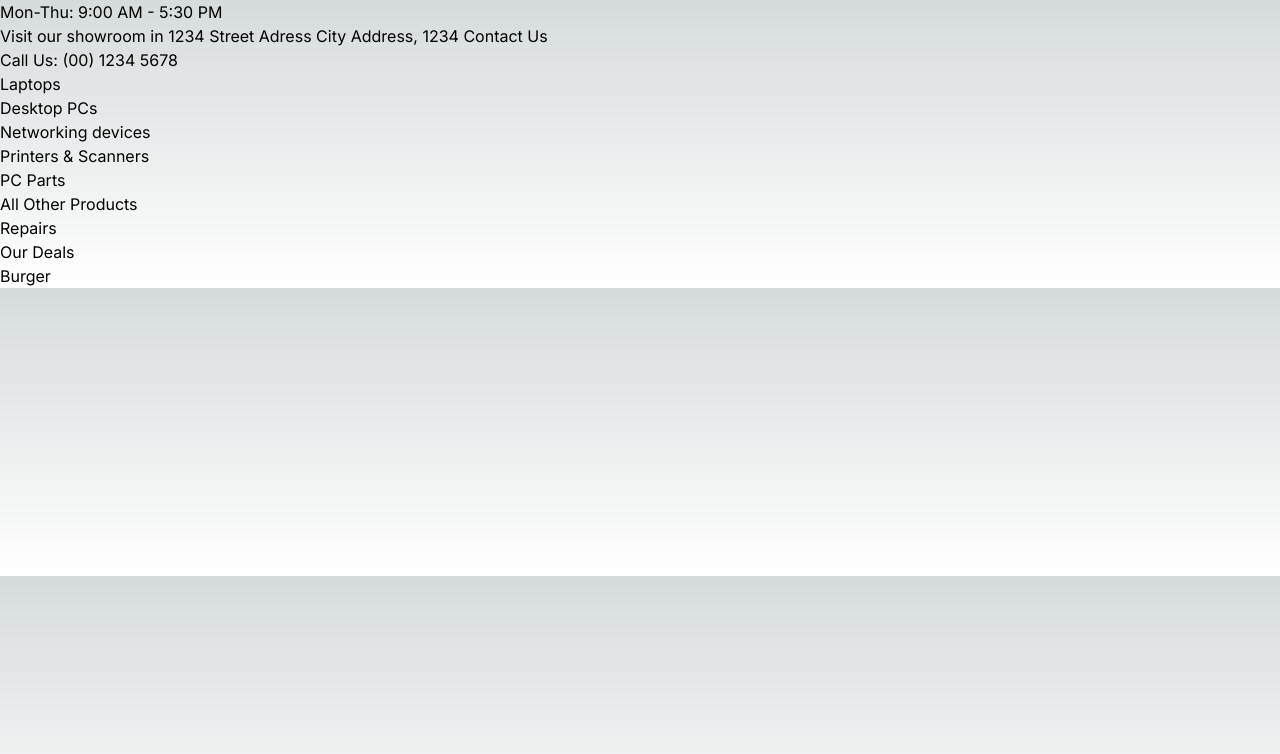
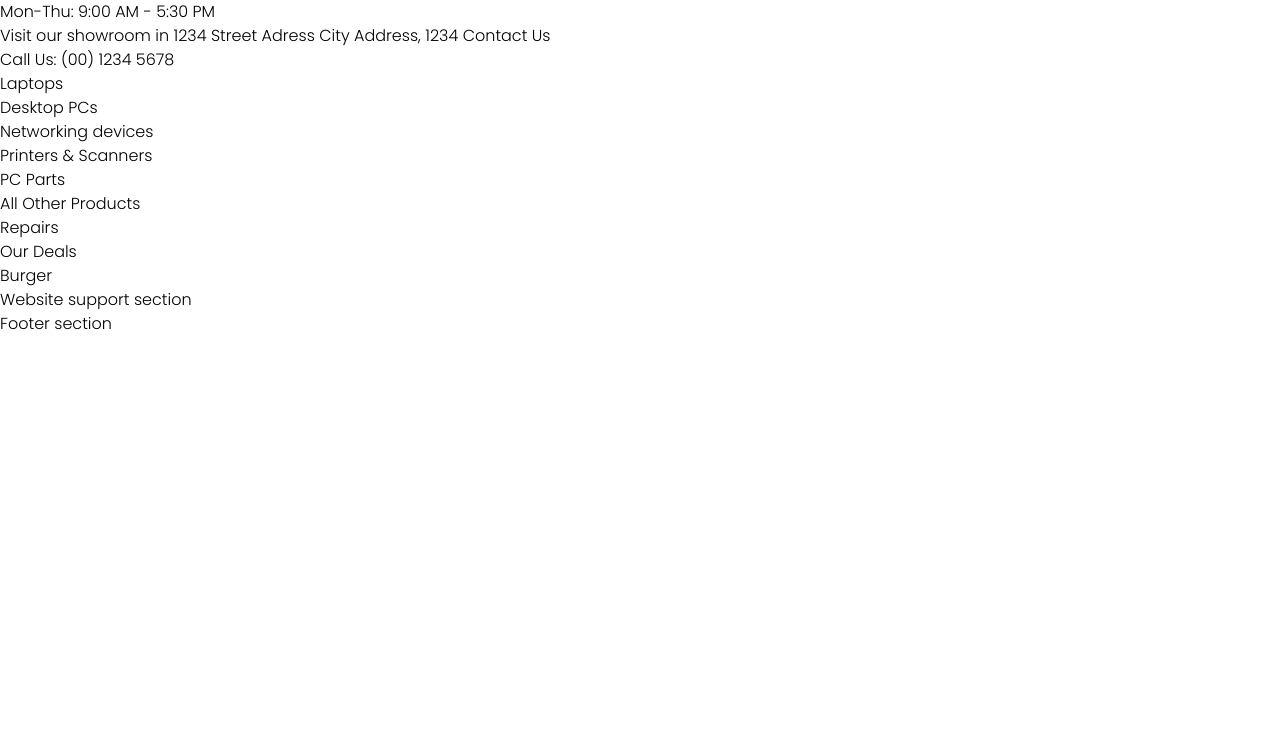
Before and after one commit to viktorfilyk4/ecommerce-tech-store, a Next.js app: page / in a window 1280 px wide. Shown: the top 754 px of the page. Built offline with nearby package versions, Linux system fonts and the light colour scheme.

Commit message:
New packages, Basic layout, Add fonts

```diff
--- a/src/app/fonts.ts
+++ /dev/null
@@ -1,4 +0,0 @@
-import { Poppins } from "next/font/google"
-
-export const poppins_300 = Poppins({ subsets: ["latin"], weight: "300" })
-export const poppins_600 = Poppins({ subsets: ["latin"], weight: "600" })
--- a/src/app/globals.css
+++ b/src/app/globals.css
@@ -2,26 +2,81 @@
 @tailwind components;
 @tailwind utilities;
 
-:root {
-  --foreground-rgb: 0, 0, 0;
-  --background-start-rgb: 214, 219, 220;
-  --background-end-rgb: 255, 255, 255;
-}
+@layer base {
+  :root {
+    --background: 0 0% 100%;
+    --foreground: 0 0% 0%;
 
-@media (prefers-color-scheme: dark) {
-  :root {
-    --foreground-rgb: 255, 255, 255;
-    --background-start-rgb: 0, 0, 0;
-    --background-end-rgb: 0, 0, 0;
+    --background-secondary: 228 100% 98%;
+
+    --primary: 220 100% 50%;
+    --primary-foreground: 0 0% 0%;
+
+    --card: 0 0% 100%;
+    --card-foreground: 222.2 84% 4.9%;
+
+    --popover: 0 0% 100%;
+    --popover-foreground: 222.2 84% 4.9%;
+
+    --secondary: 210 40% 96.1%;
+    --secondary-foreground: 222.2 47.4% 11.2%;
+
+    --muted: 210 40% 96.1%;
+    --muted-foreground: 215.4 16.3% 46.9%;
+
+    --accent: 210 40% 96.1%;
+    --accent-foreground: 222.2 47.4% 11.2%;
+
+    --destructive: 0 84.2% 60.2%;
+    --destructive-foreground: 210 40% 98%;
+
+    --primary-blue: 220 100% 50%;
+    --primary-blue-foreground: 0 0% 100%;
+
+    --border: 214.3 31.8% 91.4%;
+    --input: 223 8% 66%;
+    --ring: 222.2 84% 4.9%;
+
+    --radius: 0.375rem;
+    --radius-button: 3.125rem;
+  }
+
+  .dark {
+    --background: 222.2 84% 4.9%;
+    --foreground: 210 40% 98%;
+
+    --card: 222.2 84% 4.9%;
+    --card-foreground: 210 40% 98%;
+
+    --popover: 222.2 84% 4.9%;
+    --popover-foreground: 210 40% 98%;
+
+    --primary: 210 40% 98%;
+    --primary-foreground: 222.2 47.4% 11.2%;
+
+    --secondary: 217.2 32.6% 17.5%;
+    --secondary-foreground: 210 40% 98%;
+
+    --muted: 217.2 32.6% 17.5%;
+    --muted-foreground: 215 20.2% 65.1%;
+
+    --accent: 217.2 32.6% 17.5%;
+    --accent-foreground: 210 40% 98%;
+
+    --destructive: 0 62.8% 30.6%;
+    --destructive-foreground: 210 40% 98%;
+
+    --border: 217.2 32.6% 17.5%;
+    --input: 217.2 32.6% 17.5%;
+    --ring: 212.7 26.8% 83.9%;
   }
 }
 
-body {
-  color: rgb(var(--foreground-rgb));
-  background: linear-gradient(
-      to bottom,
-      transparent,
-      rgb(var(--background-end-rgb))
-    )
-    rgb(var(--background-start-rgb));
+@layer base {
+  * {
+    @apply border-border;
+  }
+  body {
+    @apply bg-background text-foreground;
+  }
 }
--- a/src/app/layout.tsx
+++ b/src/app/layout.tsx
@@ -1,22 +1,31 @@
-import type { Metadata } from 'next'
-import { Inter } from 'next/font/google'
-import './globals.css'
+import type { Metadata } from "next"
+import "./globals.css"
+import { cn } from "@/lib/utils"
+import { Poppins } from "next/font/google"
+import Header from "@/components/Header"
+import Footer from "@/components/Footer"
+import WebsiteSupport from "@/components/WebsiteSupport"
 
-const inter = Inter({ subsets: ['latin'] })
+export const poppins = Poppins({ subsets: ["latin"], weight: ["300", "600"] })
 
 export const metadata: Metadata = {
-  title: 'Create Next App',
-  description: 'Generated by create next app',
+  title: "Create Next App",
+  description: "Generated by create next app"
 }
 
 export default function RootLayout({
-  children,
+  children
 }: {
   children: React.ReactNode
 }) {
   return (
-    <html lang="en">
-      <body className={inter.className}>{children}</body>
+    <html lang='en'>
+      <body className={cn(poppins.className, "max-w-full")}>
+        <Header />
+        <main>{children}</main>
+        <WebsiteSupport />
+        <Footer />
+      </body>
     </html>
   )
 }
--- a/src/app/page.tsx
+++ b/src/app/page.tsx
@@ -1,65 +1,6 @@
-import Link from "next/link"
-
 export default function Home() {
   return (
     <>
-      <header>
-        {/* First part of header */}
-        <div>
-          {/* Logo */}
-          <div>
-            <Link href={`/`}></Link>
-          </div>
-          <div>
-            <span>Mon-Thu:  9:00 AM - 5:30 PM</span>
-            {/* Shop info after click on schedule above */}
-            <div>
-              <div></div>
-              <div></div>
-              <div></div>
-            </div>
-          </div>
-          <div>
-            <span>Visit our showroom in 1234 Street Adress City Address, 1234  Contact Us</span>
-          </div>
-          <div>
-            <span>Call Us: (00) 1234 5678</span>
-            <span></span>
-            <span></span>
-          </div>
-        </div>
-        {/* Second part of header */}
-        <div>
-          {/* Logo */}
-          <div>
-            <Link href={`/`}></Link>
-          </div>
-          <nav>
-            <ul>
-              <li><button>Laptops</button></li>
-              <li><button>Desktop PCs</button></li>
-              <li><button>Networking devices</button></li>
-              <li><button>Printers & Scanners</button></li>
-              <li><button>PC Parts</button></li>
-              <li><button>All Other Products</button></li>
-              <li><button>Repairs</button></li>
-              <li><button>Our Deals</button></li>
-            </ul>
-          </nav>
-          <div>
-            <span>Burger</span>
-            <div></div>
-          </div>
-          {/* Search */}
-          <div></div>
-          {/* Shopping cart */}
-          <div></div>
-          {/* Account */}
-          <div></div>
-        </div>
-      </header>
-
-      <main className=''>
       {/* Carousel */}
       <div></div>
 
@@ -84,16 +25,8 @@
       {/* PC manufacturers */}
       <div></div>
 
-        {/* Website recommendations and support */}
-        <section>
       {/* Customers recommendations */}
       <article></article>
-          {/* Website support */}
-          <div></div>
-        </section>
-      </main>
-
-      <footer></footer>
     </>
   )
 }
--- /dev/null
+++ b/src/components/Footer.tsx
@@ -0,0 +1,5 @@
+export default function Footer() {
+  return (
+    <footer>Footer section</footer>
+  )
+}
--- /dev/null
+++ b/src/components/Header.tsx
@@ -0,0 +1,80 @@
+import Link from "next/link"
+
+export default function Header() {
+  return (
+    <header>
+      {/* First part of header */}
+      <div>
+        {/* Logo */}
+        <div>
+          <Link href={`/`}></Link>
+        </div>
+        <div>
+          <span>Mon-Thu: 9:00 AM - 5:30 PM</span>
+          {/* Shop info after click on schedule above */}
+          <div>
+            <div></div>
+            <div></div>
+            <div></div>
+          </div>
+        </div>
+        <div>
+          <span>
+            Visit our showroom in 1234 Street Adress City Address, 1234 Contact
+            Us
+          </span>
+        </div>
+        <div>
+          <span>Call Us: (00) 1234 5678</span>
+          <span></span>
+          <span></span>
+        </div>
+      </div>
+      {/* Second part of header */}
+      <div>
+        {/* Logo */}
+        <div>
+          <Link href={`/`}></Link>
+        </div>
+        <nav>
+          <ul>
+            <li>
+              <button>Laptops</button>
+            </li>
+            <li>
+              <button>Desktop PCs</button>
+            </li>
+            <li>
+              <button>Networking devices</button>
+            </li>
+            <li>
+              <button>Printers & Scanners</button>
+            </li>
+            <li>
+              <button>PC Parts</button>
+            </li>
+            <li>
+              <button>All Other Products</button>
+            </li>
+            <li>
+              <button>Repairs</button>
+            </li>
+            <li>
+              <button>Our Deals</button>
+            </li>
+          </ul>
+        </nav>
+        <div>
+          <span>Burger</span>
+          <div></div>
+        </div>
+        {/* Search */}
+        <div></div>
+        {/* Shopping cart */}
+        <div></div>
+        {/* Account */}
+        <div></div>
+      </div>
+    </header>
+  )
+}
--- /dev/null
+++ b/src/components/WebsiteSupport.tsx
@@ -0,0 +1,10 @@
+import React from "react"
+
+export default function WebsiteSupport() {
+  return (
+    <section>
+      {/* Website support */}
+      <div>Website support section</div>
+    </section>
+  )
+}
--- /dev/null
+++ b/src/lib/utils.ts
@@ -0,0 +1,6 @@
+import { type ClassValue, clsx } from "clsx"
+import { twMerge } from "tailwind-merge"
+
+export function cn(...inputs: ClassValue[]) {
+  return twMerge(clsx(inputs))
+}
--- a/tailwind.config.ts
+++ b/tailwind.config.ts
@@ -1,20 +1,86 @@
-import type { Config } from 'tailwindcss'
+import type { Config } from "tailwindcss"
 
-const config: Config = {
+const config = {
+  darkMode: ["class"],
   content: [
-    './src/pages/**/*.{js,ts,jsx,tsx,mdx}',
-    './src/components/**/*.{js,ts,jsx,tsx,mdx}',
-    './src/app/**/*.{js,ts,jsx,tsx,mdx}',
-  ],
+    './pages/**/*.{ts,tsx}',
+    './components/**/*.{ts,tsx}',
+    './app/**/*.{ts,tsx}',
+    './src/**/*.{ts,tsx}',
+	],
+  prefix: "",
   theme: {
+    container: {
+      center: true,
+      padding: "2rem",
+      screens: {
+        "2xl": "1400px",
+      },
+    },
     extend: {
-      backgroundImage: {
-        'gradient-radial': 'radial-gradient(var(--tw-gradient-stops))',
-        'gradient-conic':
-          'conic-gradient(from 180deg at 50% 50%, var(--tw-gradient-stops))',
+      colors: {
+        border: "hsl(var(--border))",
+        input: "hsl(var(--input))",
+        ring: "hsl(var(--ring))",
+        background: "hsl(var(--background))",
+        foreground: "hsl(var(--foreground))",
+        'background-secondary': "hsl(var(--background-secondary))",
+        primary: {
+          DEFAULT: "hsl(var(--primary))",
+          foreground: "hsl(var(--primary-foreground))",
+        },
+        secondary: {
+          DEFAULT: "hsl(var(--secondary))",
+          foreground: "hsl(var(--secondary-foreground))",
+        },
+        destructive: {
+          DEFAULT: "hsl(var(--destructive))",
+          foreground: "hsl(var(--destructive-foreground))",
+        },
+        'primary-blue': {
+          DEFAULT: "hsl(var(--primary-blue))",
+          foreground: "hsl(var(--primary-blue-foreground))"
+        },
+        muted: {
+          DEFAULT: "hsl(var(--muted))",
+          foreground: "hsl(var(--muted-foreground))",
+        },
+        accent: {
+          DEFAULT: "hsl(var(--accent))",
+          foreground: "hsl(var(--accent-foreground))",
+        },
+        popover: {
+          DEFAULT: "hsl(var(--popover))",
+          foreground: "hsl(var(--popover-foreground))",
+        },
+        card: {
+          DEFAULT: "hsl(var(--card))",
+          foreground: "hsl(var(--card-foreground))",
+        },
+      },
+      borderRadius: {
+        lg: "var(--radius)",
+        md: "calc(var(--radius) - 2px)",
+        sm: "calc(var(--radius) - 4px)",
+        button: "var(--radius-button)"
+      },
+      keyframes: {
+        "accordion-down": {
+          from: { height: "0" },
+          to: { height: "var(--radix-accordion-content-height)" },
+        },
+        "accordion-up": {
+          from: { height: "var(--radix-accordion-content-height)" },
+          to: { height: "0" },
+        },
+      },
+      animation: {
+        "accordion-down": "accordion-down 0.2s ease-out",
+        "accordion-up": "accordion-up 0.2s ease-out",
       },
     },
   },
-  plugins: [],
-}
+  plugins: [require("tailwindcss-animate")],
+} satisfies Config
+
 export default config
```
Also changed, not shown: package.json (+12 -1 lines). Lines whose indentation alone changed are shown as unchanged.
